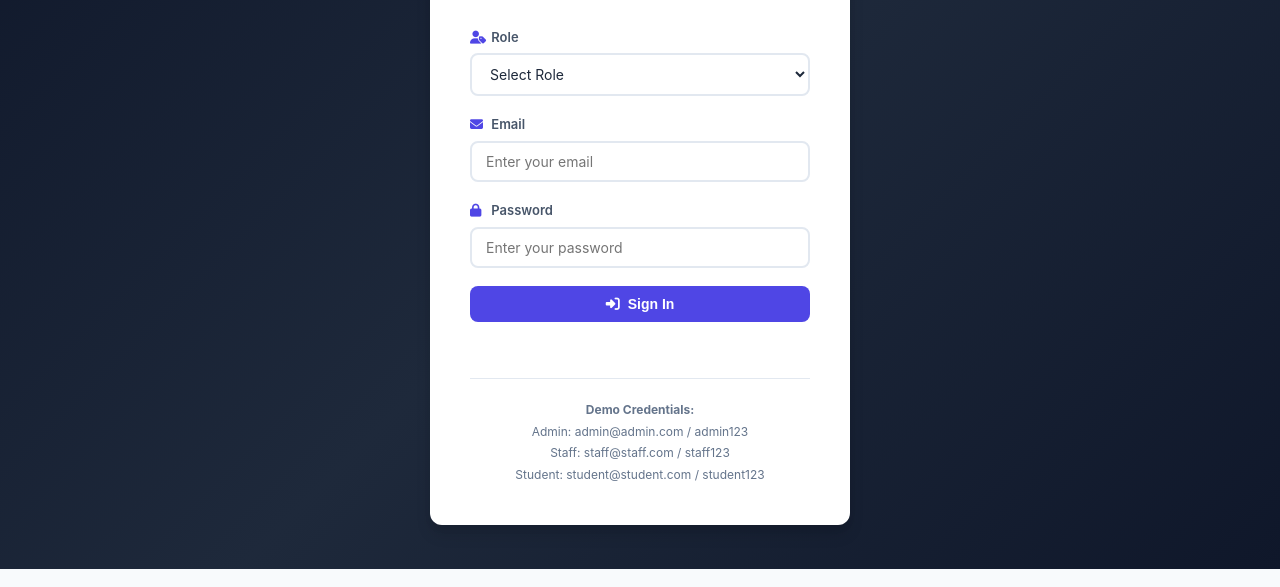
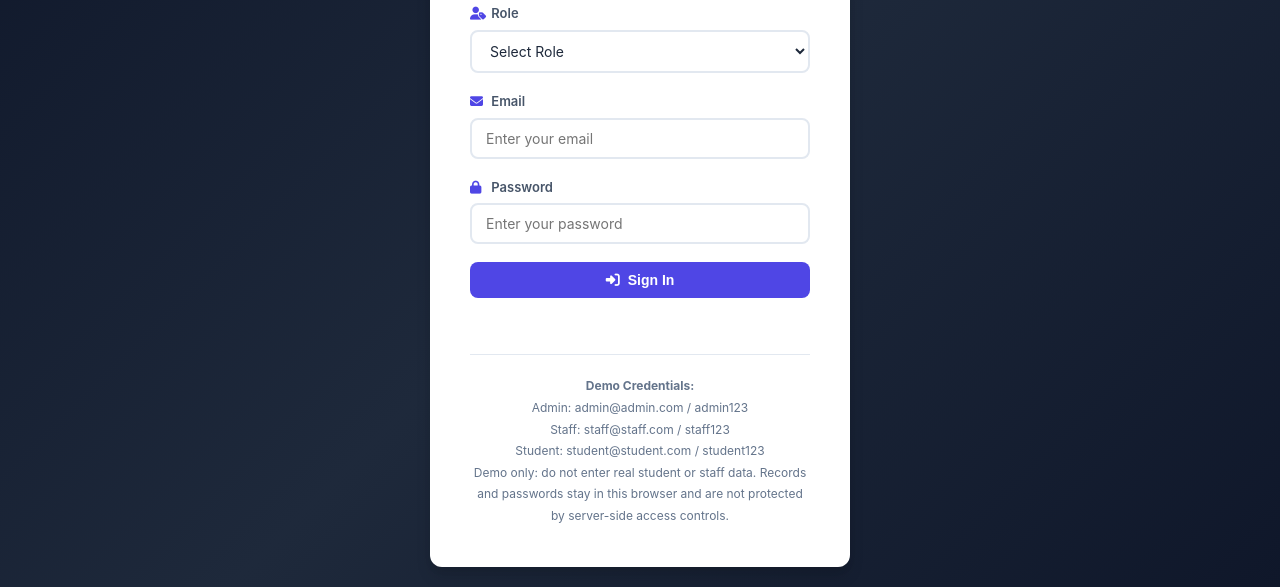
Before and after one commit to sourav-bwn/student-manage-system, a plain HTML site: page index.html in a window 1280 px wide. Shown: the part 231-818 px from the top of the page. Drawn offline with nearby package versions, Linux system fonts and the light colour scheme.

Commit message:
Warn on demo login before real data entry
Added a warning about demo data usage to the HTML.

```diff
--- a/index.html
+++ b/index.html
@@ -45,6 +45,7 @@
       <p>Admin: admin@admin.com / admin123</p>
       <p>Staff: staff@staff.com / staff123</p>
       <p>Student: student@student.com / student123</p>
+      <p class="demo-warning">Demo only: do not enter real student or staff data. Records and passwords stay in this browser and are not protected by server-side access controls.</p>
     </div>
   </div>
 </div>
```
